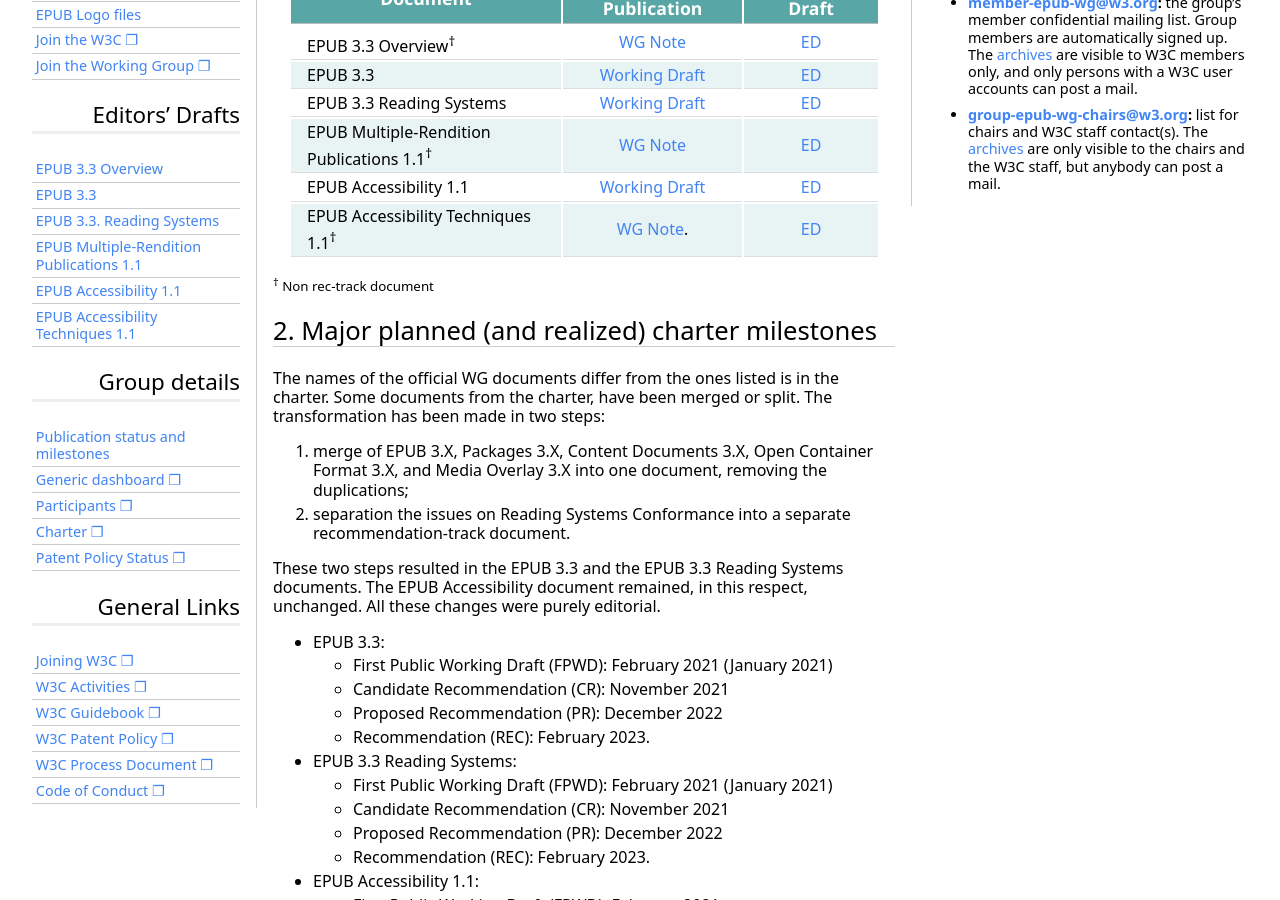
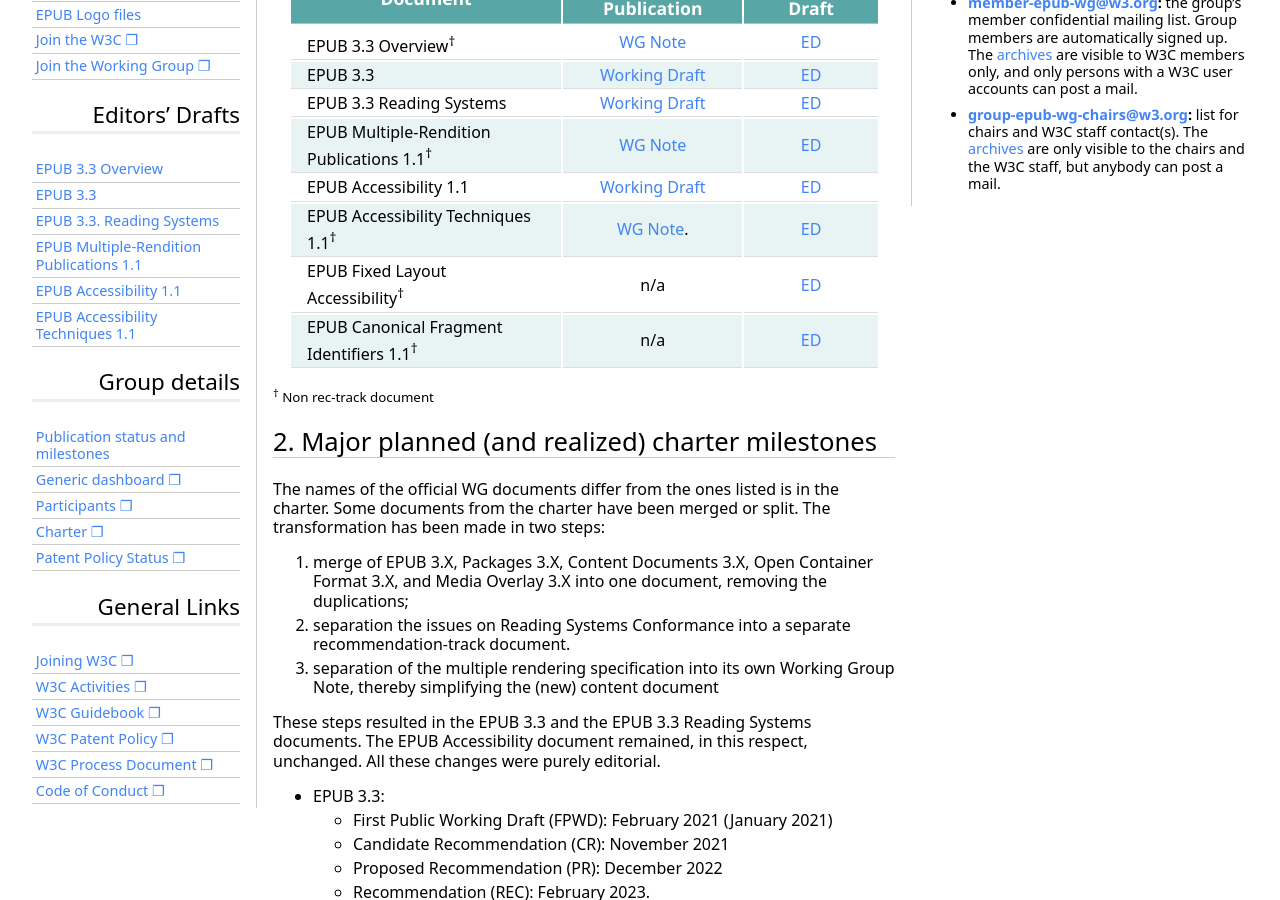
Before and after one commit to w3c/epub-wg, a Jekyll site: the page built from PublStatus.md, in a window 1280 px wide and 900 px high, scrolled down 316 px. Built offline with Jekyll 4.4.1, drawn with Linux system fonts in a browser that asks for light colours; some web fonts are replaced; our own code applies the rules of GitHub Pages for plain Markdown files.

Commit message:
Added the two new drafts to the publ. list

```diff
--- a/PublStatus.md
+++ b/PublStatus.md
@@ -16,6 +16,8 @@
 | EPUB Multiple-Rendition Publications 1.1<sup>†<sup> | [WG Note](https://www.w3.org/TR/epub-multi-rend-11/) | [ED](https://w3c.github.io/epub-specs/epub33/multi-rend/)
 | EPUB Accessibility 1.1         |  [Working Draft](https://www.w3.org/TR/epub-a11y-11/) | [ED](https://w3c.github.io/epub-specs/epub33/a11y/)
 | EPUB Accessibility Techniques 1.1<sup>†<sup>  |  [WG Note](https://www.w3.org/TR/epub-a11y-tech-11/). | [ED](https://w3c.github.io/epub-specs/epub33/a11y-tech/)
+| EPUB Fixed Layout Accessibility<sup>†<sup>   | n/a | [ED](https://w3c.github.io/epub-specs/epub33/fxl-a11y/)
+| EPUB Canonical Fragment Identifiers 1.1<sup>†<sup>   | n/a | [ED](https://w3c.github.io/epub-specs/epub33/epubcfi/)
 {: .zebra}
 
 <sup>†</sup> Non rec-track document
@@ -24,12 +26,13 @@
 
 ## Major planned (and realized) charter milestones
 
-The names of the official WG documents differ from the ones listed is in the charter. Some documents from the charter, have been merged or split. The transformation has been made in two steps:
+The names of the official WG documents differ from the ones listed is in the charter. Some documents from the charter have been merged or split. The transformation has been made in two steps:
 
 1. merge of EPUB 3.X, Packages 3.X, Content Documents 3.X, Open Container Format 3.X, and Media Overlay 3.X into one document, removing the duplications;
 2. separation the issues on Reading Systems Conformance into a separate recommendation-track document.
+3. separation of the multiple rendering specification into its own Working Group Note, thereby simplifying the (new) content document
 
-These two steps resulted in the EPUB 3.3 and the EPUB 3.3 Reading Systems documents. The EPUB Accessibility document remained, in this respect, unchanged. All these changes were purely editorial.
+These steps resulted in the EPUB 3.3 and the EPUB 3.3 Reading Systems documents. The EPUB Accessibility document remained, in this respect, unchanged. All these changes were purely editorial.
 
 * EPUB 3.3:
     * First Public Working Draft (FPWD): February 2021 (January 2021)
```
